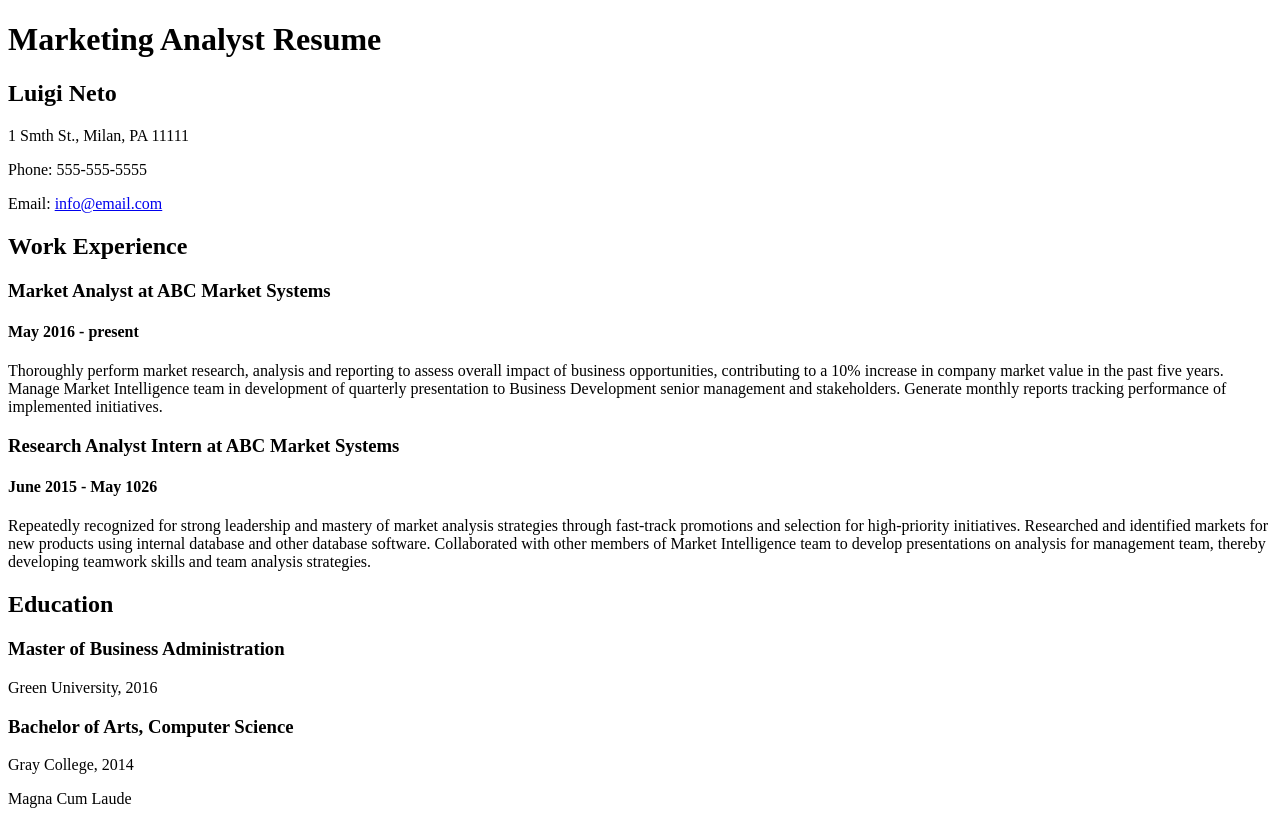
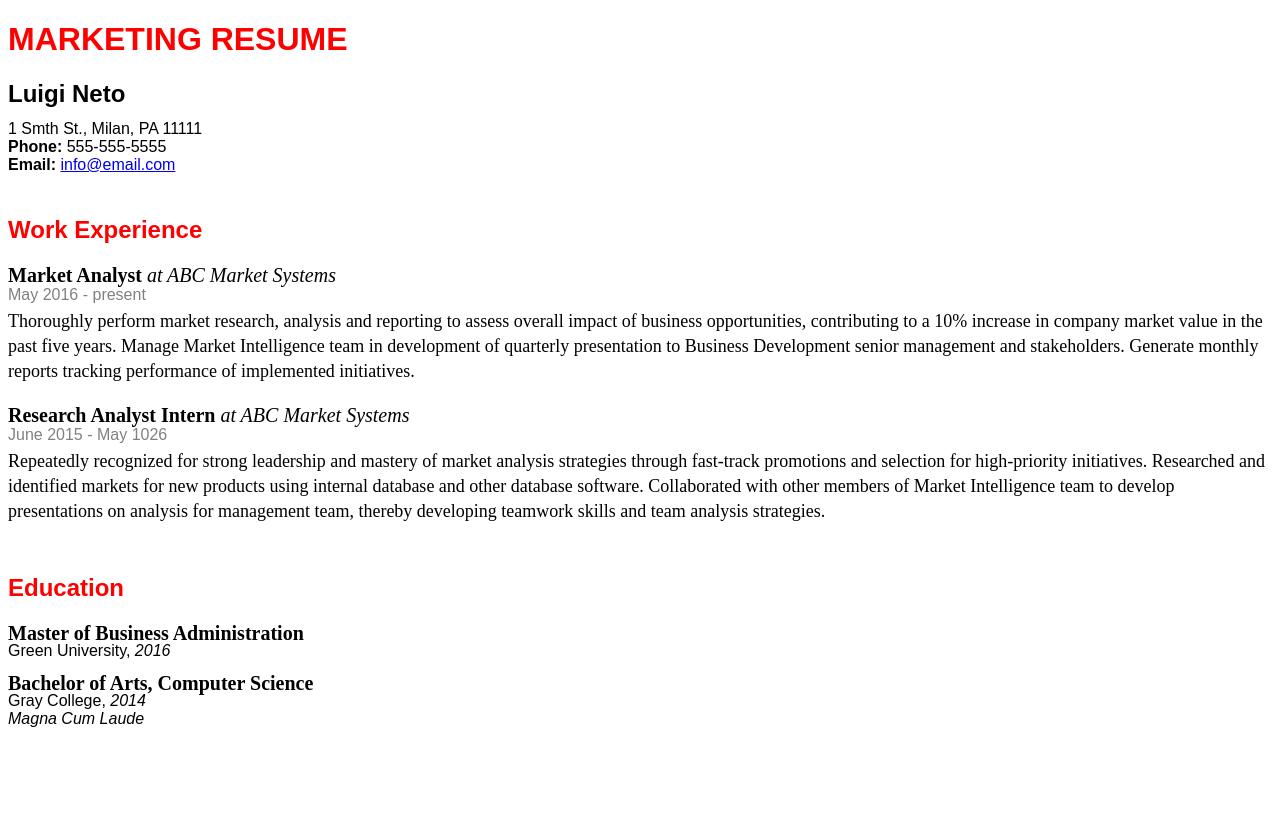
Before and after one commit to luigineto/intro-resume-webpage, a plain HTML site: page index.html in a window 1280 px wide. After the commit the page ends 800 px from the top, so only its background shows below. Drawn offline with Linux system fonts and the light colour scheme.

Commit message:
add CSS stylesheet

```diff
--- a/css/stylesheet.css
+++ b/css/stylesheet.css
@@ -0,0 +1,64 @@
+h1 {
+  color: red;
+  text-transform: uppercase;
+  font-family: sans-serif;
+}
+
+h2 {
+  font-family: sans-serif;
+}
+
+p {
+  line-height: 2px;
+  font-family: sans-serif;
+}
+
+.work h2 {
+  color: red;
+  margin-top: 50px;
+  margin-bottom: 5px;
+}
+
+.work h3 {
+  line-height: 2px;
+  margin-top: 30px;
+  margin-bottom: 10px;
+  font-size: 20px;
+}
+
+.work h4 {
+  color: gray;
+  margin-top: 10px;
+  margin-bottom: 5px;
+  font-weight: lighter;
+  font-family: sans-serif;
+}
+
+.work p {
+  margin-top: 5px;
+  line-height: 25px;
+  font-size: 18px;
+  font-family: serif;
+}
+
+.education h2 {
+  color: red;
+  margin-top: 50px;
+  margin-bottom: 5px;
+}
+
+.education h3 {
+  line-height: 2px;
+  margin-top: 30px;
+  margin-bottom: 10px;
+  font-size: 20px;
+}
+
+.job {
+  font-weight: lighter;
+  font-style: italic;
+}
+
+.school {
+  font-style: italic;
+}
--- a/index.html
+++ b/index.html
@@ -5,32 +5,33 @@
     <title>Resume webpage</title>
   </head>
   <body>
-    <h1>Marketing Analyst Resume</h1>
+    <h1>Marketing Resume</h1>
     <h2>Luigi Neto</h2>
     <p>1 Smth St., Milan, PA 11111</p>
-    <p>Phone: 555-555-5555</p>
-    <p>Email: <a href="emailto:info@email.com">info@email.com</a></p>
+    <p><strong>Phone:</strong> 555-555-5555</p>
+    <p><strong>Email:</strong> <a href="mailto:info@email.com">info@email.com</a></p>
 
     <div class="work">
       <h2>Work Experience</h2>
 
-      <h3><span class="job">Market Analyst</span> at ABC Market Systems</h3>
+      <h3>Market Analyst <span class="job">at ABC Market Systems</span></h3>
       <h4>May 2016 - present</h4>
       <p>Thoroughly perform market research, analysis and reporting to assess overall impact of business opportunities, contributing to a 10% increase in company market value in the past five years. Manage Market Intelligence team in development of quarterly presentation to Business Development senior management and stakeholders. Generate monthly reports tracking performance of implemented initiatives.</p>
 
-      <h3><span class="job">Research Analyst Intern</span> at ABC Market Systems</h3>
+      <h3>Research Analyst Intern <span class="job">at ABC Market Systems</span></h3>
       <h4>June 2015 - May 1026</h4>
       <p>Repeatedly recognized for strong leadership and mastery of market analysis strategies through fast-track promotions and selection for high-priority initiatives. Researched and identified markets for new products using internal database and other database software. Collaborated with other members of Market Intelligence team to develop presentations on analysis for management team, thereby developing teamwork skills and team analysis strategies.</p>
     </div>
+
     <div class="education">
       <h2>Education</h2>
 
       <h3>Master of Business Administration</h3>
-      <p><span class="school">Green University</span>, 2016</p>
+      <p>Green University, <span class="school">2016</span></p>
 
       <h3>Bachelor of Arts, Computer Science</h3>
-      <p><span class="school">Gray College</span>, 2014</p>
-      <p>Magna Cum Laude</p>
+      <p>Gray College, <span class="school">2014</span></p>
+      <p><em>Magna Cum Laude</em></p>
     </div>
   </body>
 </html>
```
